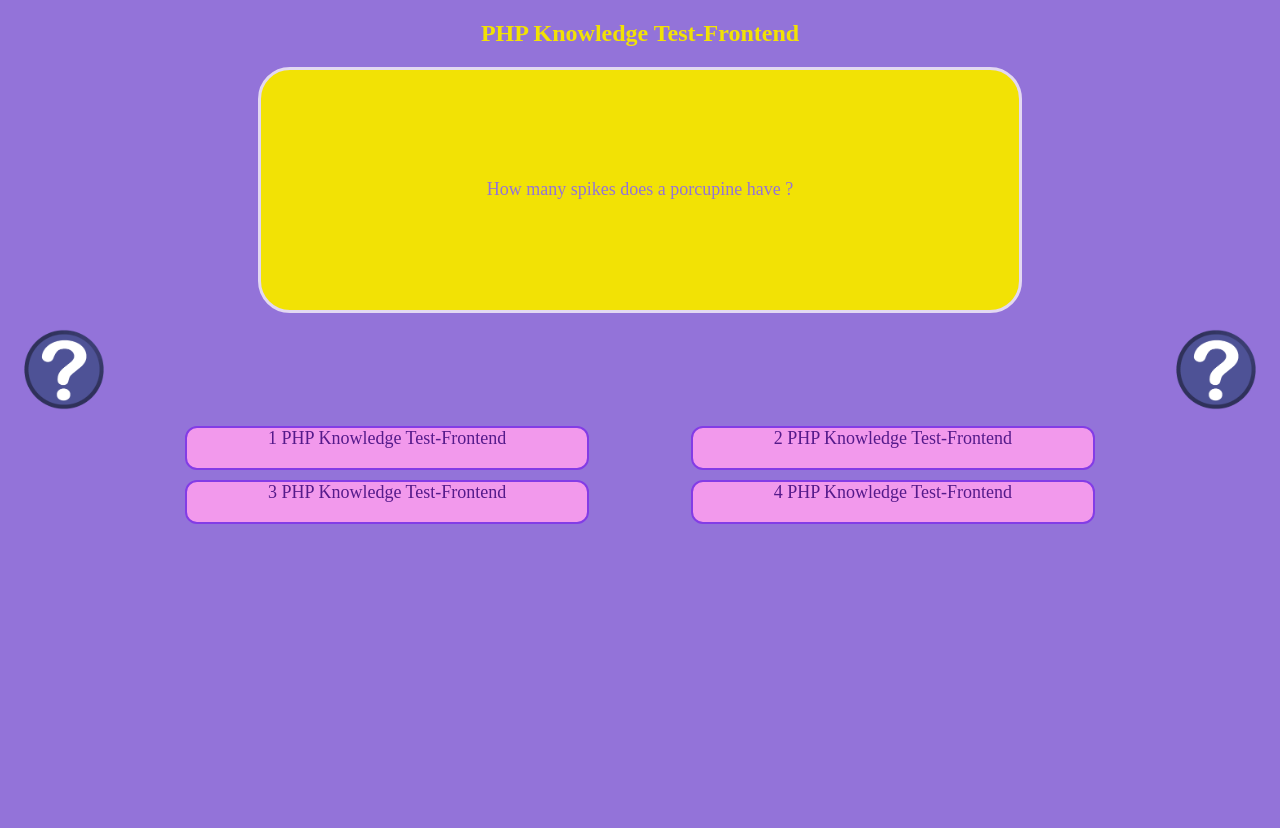
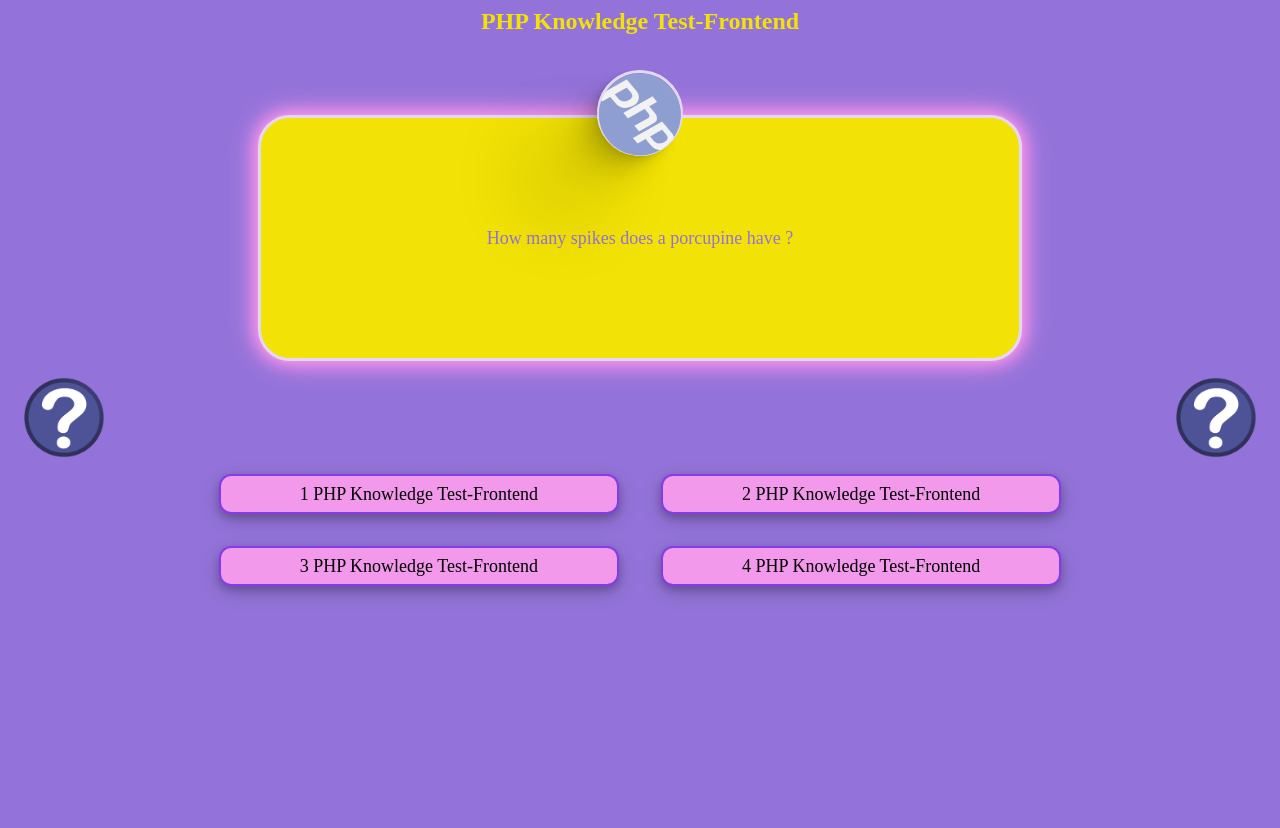
Before and after one commit to ErrayAbdellah/PHP_Knowledge_Test, a PHP site: page / in a window 1280 px wide. After the commit the page ends 597 px from the top, so only its background shows below. Run offline with PHP 8.4, Linux system fonts and the light colour scheme.

Commit message:
javascript is added

```diff
--- a/assets/styles/style.css
+++ b/assets/styles/style.css
@@ -1,11 +1,12 @@
 body {
   background-color: #9373D9;
-  height: 100vh;
 }
 
 #title {
   color: #F2E205;
   text-align: center;
+  margin-top: 0%;
+  position: relative;
 }
 
 #card-Question {
@@ -14,15 +15,35 @@ body {
   height: 15rem;
   border-radius: 2rem;
   display: flex;
-  margin-left: auto;
-  margin-right: auto;
+  align-items: center;
+  flex-direction: column;
+  margin: auto;
+  margin-top: 5rem;
   background-color: #F2E205;
+  position: relative;
+  box-shadow: 0 4px 8px 0 rgba(0, 0, 0, 0.2), 0 6px 20px 0 rgba(0, 0, 0, 0.19);
+  box-shadow: 0 0 4px #ef91e9, 0 0 15px #ef91e9, 0 0 20px #ef91e9, 0 0 30px #ef91e9;
 }
-#card-Question div {
+#card-Question #text {
   margin: auto;
+  text-align: center;
+  padding: 0 1rem;
   font-family: "Times New Roman", Times, serif;
   font-size: large;
   color: #9373D9;
+}
+#card-Question #circle {
+  width: 5rem;
+  height: 5rem;
+  border: 3px solid #E3D8F2;
+  border-radius: 50%;
+  position: absolute;
+  margin-top: -3rem;
+  box-shadow: 0 2.8px 2.2px rgba(0, 0, 0, 0.034), 0 6.7px 5.3px rgba(0, 0, 0, 0.048), 0 12.5px 10px rgba(0, 0, 0, 0.06), 0 22.3px 17.9px rgba(8, 7, 7, 0.072), 0 41.8px 33.4px rgba(0, 0, 0, 0.086), 0 100px 80px rgba(0, 0, 0, 0.12);
+  transform: rotate(50deg);
+}
+#card-Question #circle:hover {
+  transform: scale(1.2);
 }
 
 #TowImage {
@@ -39,9 +60,10 @@ body {
   display: flex;
   justify-content: space-around;
   flex-wrap: wrap;
-  width: 80%;
+  width: 70%;
   margin-left: auto;
   margin-right: auto;
+  position: relative;
 }
 .cards a {
   text-decoration: none;
@@ -52,11 +74,18 @@ body {
   height: 40px;
   border-radius: 12px;
   background-color: #F299EC;
-  margin-bottom: 10px;
+  margin-bottom: 2rem;
   border: 2px #833ce6 solid;
   text-align: center;
-}
-.card span {
   font-family: "Times New Roman", Times, serif;
   font-size: large;
+  box-shadow: 0 4px 8px 0 rgba(0, 0, 0, 0.2), 0 6px 20px 0 rgba(0, 0, 0, 0.19);
+  -webkit-backdrop-filter: blur(15px);
+          backdrop-filter: blur(15px);
+}
+.card:hover {
+  background-color: #ef91e9;
+  width: 410px;
+  height: 42px;
+  font-size: larger;
 }/*# sourceMappingURL=style.css.map */
--- a/assets/styles/style.scss
+++ b/assets/styles/style.scss
@@ -3,12 +3,14 @@ $text-color-yellow :#F2E205;
 
 body{
     background-color: $bady-color;
-    height: 100vh;
+    // height: 100vh;
 }
 
 #title{
     color: $text-color-yellow;
    text-align: center;
+   margin-top: 0%;
+   position: relative;
 }
 #card-Question{
     border: 3px #E3D8F2 solid;
@@ -16,17 +18,71 @@ body{
     height: 15rem;
     border-radius: 2rem;
     display: flex;
-    margin-left: auto;
-    margin-right: auto;
+    align-items: center;
+    flex-direction: column;
+    margin: auto;
+    margin-top: 5rem;
     background-color: $text-color-yellow;
-    div{
+    position: relative;
+    box-shadow: 0 4px 8px 0 rgba(0, 0, 0, 0.2), 0 6px 20px 0 rgba(0, 0, 0, 0.19);
+    box-shadow: 0 0 4px #ef91e9,
+    0 0 15px #ef91e9,
+    0 0 20px #ef91e9,
+    0 0 30px #ef91e9;
 
+    #text{
        margin: auto;
+       text-align: center;
+       padding: 0 1rem;
        font-family: 'Times New Roman', Times, serif;
        font-size: large;
        color: $bady-color;
     }
+
+    #circle{
+        width: 5rem;
+        height:5rem;
+        border:3px solid #E3D8F2;
+        border-radius: 50%;
+        position: absolute;
+        // margin-left: 50%;
+        // margin-right: 50%;
+        // margin: 0 50%  50%;
+        margin-top: -3rem;
+        box-shadow:
+        0 2.8px 2.2px rgba(0, 0, 0, 0.034),
+        0 6.7px 5.3px rgba(0, 0, 0, 0.048),
+        0 12.5px 10px rgba(0, 0, 0, 0.06),
+        0 22.3px 17.9px rgba(8, 7, 7, 0.072),
+        0 41.8px 33.4px rgba(0, 0, 0, 0.086),
+        0 100px 80px rgba(0, 0, 0, 0.12);
+        transform: rotate(50deg);
+        &:hover{
+            transform: scale(1.2);
+        }
+    }
 }
+// #myMove
+// {
+//     width: 100px;
+//     height: 100px;
+//     border-radius: 50%;
+//     color: #F2E205;
+//     position:sticky;
+//   border: 12px black solid;
+//   animation: mymove 5s infinite;
+
+// }
+// @keyframes mymove {
+//         0% { top: 0; left: 0; }
+//         30% { top: 50px; }
+//         68%, 72% { left: 50px; }
+//         100% { top: 100px; left: 100%; }
+//         100% { top: 100px; left: 100%; }
+//         68%, 72% { left: 50px; }
+//         30% { top: 50px; }
+//         0% { top: 0; left: 0; }
+// }
 
 #TowImage{
     display: flex;
@@ -42,9 +98,10 @@ body{
     display: flex;
     justify-content: space-around;
     flex-wrap: wrap;
-    width: 80%;
+    width: 70%;
     margin-left: auto;
     margin-right: auto;
+    position: relative;
     a{
         text-decoration: none;
     }
@@ -55,16 +112,26 @@ body{
     height: 40px;
     border-radius: 12px;
     background-color: #F299EC;
-    margin-bottom: 10px;
+    margin-bottom: 2rem;
     border: 2px #833ce6 solid;
     text-align: center;
+    font-family: 'Times New Roman', Times, serif;
+    font-size: large;
+    box-shadow: 0 4px 8px 0 rgba(0, 0, 0, 0.2), 0 6px 20px 0 rgba(0, 0, 0, 0.19);
+    //z-index: 1000;
+    backdrop-filter: blur(15px);
 
-    span{
-
-        font-family: 'Times New Roman', Times, serif;
-        font-size: large;
+    // //background: #ef91e9;
+    // box-shadow: 0 0 4px #ef91e9,
+    //             0 0 15px #ef91e9,
+    //             0 0 20px #ef91e9,
+    //             0 0 30px #ef91e9;
+    &:hover{
+        background-color:#ef91e9;
+        // color: aliceblue;
+        width: 410px;
+        height: 42px;
+        font-size: larger;
 
     }
-
-
 }
--- a/index.html
+++ b/index.html
@@ -4,17 +4,22 @@
     <meta charset="UTF-8">
     <meta http-equiv="X-UA-Compatible" content="IE=edge">
     <meta name="viewport" content="width=device-width, initial-scale=1.0">
+    <link rel="stylesheet" href="assets/styles/style.css">
     <title>PHP_Knowledge_Test-Frontend</title>
-    <link rel="stylesheet" href="assets/styles/style.css">
 </head>
 <body>
+    <!-- <div id="myMove">
+    </div> -->
     <!-- title -->
     <h2 id="title">PHP Knowledge Test-Frontend</h2>
     <!-- Question -->
     <div id="card-Question">
-        <div >
+        <div id="circle">
+            <img src="images/php.png" alt="" width="102%">
+        </div>
+        <p id="text" >
             <span>How many spikes does a porcupine have ?</span>
-        </div>
+        </p>
     </div>
     <!-- images -->
     <div id="TowImage">
@@ -23,14 +28,17 @@
     </div>
     <!-- Responses -->
     <div class="cards">
-        <a href=""><div class="card"><span class="textReponse">1 PHP Knowledge Test-Frontend</span></div></a>
-        <a href=""><div class="card"><span class="textReponse">2 PHP Knowledge Test-Frontend</span></div></a>
-        <a href=""><div class="card"><span class="textReponse">3 PHP Knowledge Test-Frontend</span></div></a>
-        <a href=""><div class="card"><span class="textReponse">4 PHP Knowledge Test-Frontend</span></div></a>
+        <button type="button" class="card" id="card1" onclick="reponse()" value="1">1 PHP Knowledge Test-Frontend</button>
+        <button type="button" class="card" id="card2" onclick="reponse()" value="2">2 PHP Knowledge Test-Frontend </button>
+        <button type="button" class="card" id="card3" onclick="reponse()" value="3">3 PHP Knowledge Test-Frontend </button>
+        <button type="button" class="card" id="card4" onclick="reponse()" value="4">4 PHP Knowledge Test-Frontend </button>
+        <!-- <div class="bf"></div> -->
     </div>
     <!-- footer -->
     <footer>
 
     </footer>
+
+    <script src="assets/js/scripte.js"></script>
 </body>
 </html>
```
Also changed, not shown: assets/js/scripte.js (added, +149 -0 lines), images/php.png (added), views/home.html (added), 1 other file.
